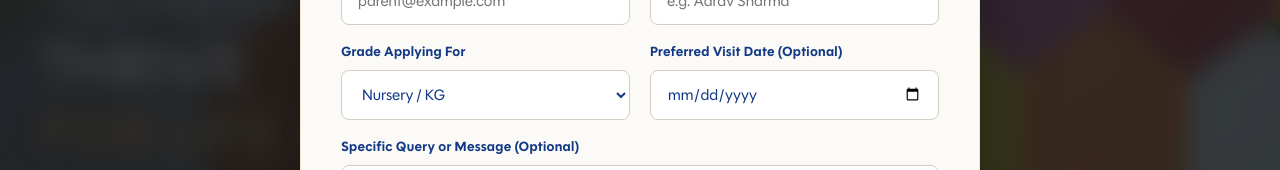
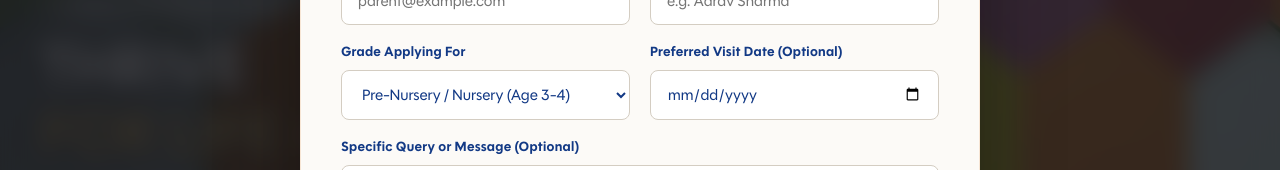
Before and after one commit to Gaganme390/Sparkle-World-Studio, a React (Vite) app: page / in a window 1280 px wide. Both pictures are taken after a click on the button "Enquire". Shown: the part 373-543 px from the top of the page. Built offline with nearby package versions, Linux system fonts and the light colour scheme; a web font is replaced by a local one.

Commit message:
feat(admissions): auto-select grade in enquiry form on apply now click and sync to admin panel

```diff
--- a/src/App.jsx
+++ b/src/App.jsx
@@ -55,9 +55,19 @@ export default function App() {
   const [currentRoute, setCurrentRouteState] = useState(getNormalizedRoute);
   const [isMenuOpen, setIsMenuOpen] = useState(false);
   const [isEnquiryOpen, setIsEnquiryOpen] = useState(false);
+  const [enquiryInitialGrade, setEnquiryInitialGrade] = useState('');
   const [isVisitOpen, setIsVisitOpen] = useState(false);
   const [isFeeOpen, setIsFeeOpen] = useState(false);
   const [isCelebrationOpen, setIsCelebrationOpen] = useState(false);
+
+  const handleOpenEnquiry = (grade) => {
+    if (typeof grade === 'string' && grade.trim()) {
+      setEnquiryInitialGrade(grade.trim());
+    } else {
+      setEnquiryInitialGrade('');
+    }
+    setIsEnquiryOpen(true);
+  };
 
   // Track if overlay chunk has been loaded (lazy-load on first open, keep mounted for exit animation)
   const [menuMounted, setMenuMounted] = useState(false);
@@ -187,7 +197,7 @@ export default function App() {
 
   const renderCurrentPage = () => {
     const commonProps = {
-      onOpenEnquiry: () => setIsEnquiryOpen(true),
+      onOpenEnquiry: handleOpenEnquiry,
       onOpenVisit: () => setIsVisitOpen(true),
       onOpenFeeModal: () => setIsFeeOpen(true),
       onOpenCelebration: () => setIsCelebrationOpen(true),
@@ -259,7 +269,7 @@ export default function App() {
         <BirthdayTickerBanner onOpenCelebration={() => setIsCelebrationOpen(true)} />
         <Navbar
           onOpenMenu={() => setIsMenuOpen(true)}
-          onOpenEnquiry={() => setIsEnquiryOpen(true)}
+          onOpenEnquiry={() => handleOpenEnquiry()}
           currentRoute={currentRoute}
           setCurrentRoute={setCurrentRoute}
         />
@@ -287,7 +297,11 @@ export default function App() {
         {enquiryMounted && (
           <EnquiryModal
             isOpen={isEnquiryOpen}
-            onClose={() => setIsEnquiryOpen(false)}
+            onClose={() => {
+              setIsEnquiryOpen(false);
+              setEnquiryInitialGrade('');
+            }}
+            initialGrade={enquiryInitialGrade}
           />
         )}
       </Suspense>
@@ -312,7 +326,7 @@ export default function App() {
 
       {renderCurrentPage()}
 
-      <Footer setCurrentRoute={setCurrentRoute} onOpenEnquiry={() => setIsEnquiryOpen(true)} />
+      <Footer setCurrentRoute={setCurrentRoute} onOpenEnquiry={() => handleOpenEnquiry()} />
       <ScrollToTop />
 
       {/* Floating Admin Quick Switcher Pill (if logged in) */}
--- a/src/components/CampusVisitModal.jsx
+++ b/src/components/CampusVisitModal.jsx
@@ -25,7 +25,7 @@ export default function CampusVisitModal({ isOpen, onClose }) {
     phone: '',
     email: '',
     childName: '',
-    applyingGrade: 'Nursery',
+    applyingGrade: 'Pre-Nursery / Nursery',
     visitDate: '',
     timeSlot: '10:00 AM - 11:30 AM',
     interests: ['STEM & AI Suites', 'Classroom Tour'],
@@ -231,10 +231,11 @@ export default function CampusVisitModal({ isOpen, onClose }) {
                     value={formData.applyingGrade}
                     onChange={(e) => setFormData({ ...formData, applyingGrade: e.target.value })}
                   >
-                    <option value="Nursery">Nursery / KG</option>
-                    <option value="Grade 1-5">Primary (Grades 1-5)</option>
-                    <option value="Grade 6-8">Middle (Grades 6-8)</option>
-                    <option value="Grade 9-12">Senior Secondary (Grades 9-12)</option>
+                    <option value="Pre-Nursery / Nursery">Pre-Nursery / Nursery (Age 3-4)</option>
+                    <option value="KG / Prep">KG / Prep (Age 4-5)</option>
+                    <option value="Grades I to V (Primary Wing)">Grades I to V (Primary Wing)</option>
+                    <option value="Grades VI to VIII (Middle Wing)">Grades VI to VIII (Middle Wing)</option>
+                    <option value="Grades IX & XI (Senior Wing)">Grades IX & XI (Senior Wing)</option>
                   </select>
                 </div>
 
--- a/src/components/EnquiryModal.jsx
+++ b/src/components/EnquiryModal.jsx
@@ -6,7 +6,42 @@ import MagneticButton from './MagneticButton';
 import './Modal.css';
 
 
-export default function EnquiryModal({ isOpen, onClose }) {
+export const GRADE_OPTIONS = [
+  { value: 'Pre-Nursery / Nursery', label: 'Pre-Nursery / Nursery (Age 3-4)' },
+  { value: 'KG / Prep', label: 'KG / Prep (Age 4-5)' },
+  { value: 'Grades I to V (Primary Wing)', label: 'Grades I to V (Primary Wing)' },
+  { value: 'Grades VI to VIII (Middle Wing)', label: 'Grades VI to VIII (Middle Wing)' },
+  { value: 'Grades IX & XI (Senior Wing)', label: 'Grades IX & XI (Senior Wing)' }
+];
+
+export const normalizeGrade = (grade) => {
+  if (!grade) return 'Pre-Nursery / Nursery';
+  const g = String(grade).trim();
+  const lower = g.toLowerCase();
+
+  const direct = GRADE_OPTIONS.find(opt => opt.value.toLowerCase() === lower);
+  if (direct) return direct.value;
+
+  if (lower === 'pre-nursery' || (lower.includes('nursery') && !lower.includes('kg'))) {
+    return 'Pre-Nursery / Nursery';
+  }
+  if (lower.includes('kg') || lower.includes('prep') || lower.includes('kindergarten')) {
+    return 'KG / Prep';
+  }
+  if (lower.includes('primary') || lower.includes('i to v') || lower.includes('1 to 5') || lower.includes('grade 1-5') || lower.includes('grade 1 - 5')) {
+    return 'Grades I to V (Primary Wing)';
+  }
+  if (lower.includes('middle') || lower.includes('vi to viii') || lower.includes('6 to 8') || lower.includes('grade 6-8') || lower.includes('grade 6 - 8')) {
+    return 'Grades VI to VIII (Middle Wing)';
+  }
+  if (lower.includes('senior') || lower.includes('ix & xi') || lower.includes('ix') || lower.includes('xi') || lower.includes('grade 9-11') || lower.includes('grade 9 - 11')) {
+    return 'Grades IX & XI (Senior Wing)';
+  }
+
+  return g;
+};
+
+export default function EnquiryModal({ isOpen, onClose, initialGrade }) {
   useEffect(() => {
     if (isOpen) {
       document.body.style.overflow = 'hidden';
@@ -21,17 +56,27 @@ export default function EnquiryModal({ isOpen, onClose }) {
     };
   }, [isOpen]);
 
-
   const [formData, setFormData] = useState({
     parentName: '',
     phone: '',
     email: '',
     childName: '',
-    applyingGrade: 'Nursery',
+    applyingGrade: normalizeGrade(initialGrade),
     preferredDate: '',
     message: '',
     consent: true
   });
+
+  useEffect(() => {
+    if (isOpen) {
+      if (initialGrade) {
+        setFormData((prev) => ({
+          ...prev,
+          applyingGrade: normalizeGrade(initialGrade)
+        }));
+      }
+    }
+  }, [isOpen, initialGrade]);
 
   const [errors, setErrors] = useState({});
   const [submitting, setSubmitting] = useState(false);
@@ -90,7 +135,7 @@ export default function EnquiryModal({ isOpen, onClose }) {
       phone: '',
       email: '',
       childName: '',
-      applyingGrade: 'Nursery',
+      applyingGrade: normalizeGrade(initialGrade),
       preferredDate: '',
       message: '',
       consent: true
@@ -207,11 +252,14 @@ export default function EnquiryModal({ isOpen, onClose }) {
                     value={formData.applyingGrade}
                     onChange={(e) => setFormData({ ...formData, applyingGrade: e.target.value })}
                   >
-                    <option value="Pre-Nursery">Pre-Nursery</option>
-                    <option value="Nursery">Nursery / KG</option>
-                    <option value="Grade 1-5">Primary Wing (Grade 1 - 5)</option>
-                    <option value="Grade 6-8">Middle Wing (Grade 6 - 8)</option>
-                    <option value="Grade 9-11">Senior Wing (Grade 9 - 11)</option>
+                    {GRADE_OPTIONS.map((opt) => (
+                      <option key={opt.value} value={opt.value}>
+                        {opt.label}
+                      </option>
+                    ))}
+                    {!GRADE_OPTIONS.some(o => o.value === formData.applyingGrade) && formData.applyingGrade && (
+                      <option value={formData.applyingGrade}>{formData.applyingGrade}</option>
+                    )}
                   </select>
                 </div>
 
--- a/src/components/FeeStructureModal.jsx
+++ b/src/components/FeeStructureModal.jsx
@@ -25,7 +25,7 @@ export default function FeeStructureModal({ isOpen, onClose }) {
     phone: '',
     email: '',
     childName: '',
-    targetGrade: 'Nursery / KG',
+    targetGrade: 'Pre-Nursery / Nursery',
     deliveryMode: 'Email & WhatsApp',
     feeComponents: ['Tuition & Academic Fee', 'Transport Routes & Fee'],
     consent: true
@@ -231,10 +231,11 @@ export default function FeeStructureModal({ isOpen, onClose }) {
                     value={formData.targetGrade}
                     onChange={(e) => setFormData({ ...formData, targetGrade: e.target.value })}
                   >
-                    <option value="Pre-Nursery / Nursery / KG">Early Years (Pre-Nursery / Nursery / KG)</option>
-                    <option value="Primary (Grade 1 - 5)">Primary Wing (Grades 1 - 5)</option>
-                    <option value="Middle (Grade 6 - 8)">Middle Wing (Grades 6 - 8)</option>
-                    <option value="Senior (Grade 9 - 11)">Senior Secondary (Grades 9 - 11)</option>
+                    <option value="Pre-Nursery / Nursery">Pre-Nursery / Nursery (Age 3-4)</option>
+                    <option value="KG / Prep">KG / Prep (Age 4-5)</option>
+                    <option value="Grades I to V (Primary Wing)">Grades I to V (Primary Wing)</option>
+                    <option value="Grades VI to VIII (Middle Wing)">Grades VI to VIII (Middle Wing)</option>
+                    <option value="Grades IX & XI (Senior Wing)">Grades IX & XI (Senior Wing)</option>
                   </select>
                 </div>
 
--- a/src/pages/AdmissionsPage.jsx
+++ b/src/pages/AdmissionsPage.jsx
@@ -120,7 +120,11 @@ export default function AdmissionsPage({ onOpenEnquiry, onOpenVisit, onOpenFeeMo
                       <span className="badge-editorial">{g.status}</span>
                     </td>
                     <td style={{ padding: '1.25rem 1.5rem', textAlign: 'right' }}>
-                      <button className="btn-enquire" onClick={onOpenEnquiry} style={{ padding: '0.4rem 1rem', fontSize: '0.8rem' }}>
+                      <button
+                        className="btn-enquire"
+                        onClick={() => onOpenEnquiry(g.grade)}
+                        style={{ padding: '0.4rem 1rem', fontSize: '0.8rem' }}
+                      >
                         Apply Now
                       </button>
                     </td>
```
Also changed, not shown: 1 other file (tests, documents, lock files or other folders).
